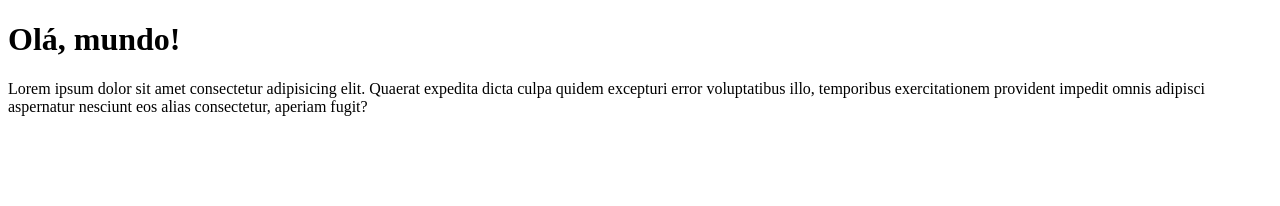
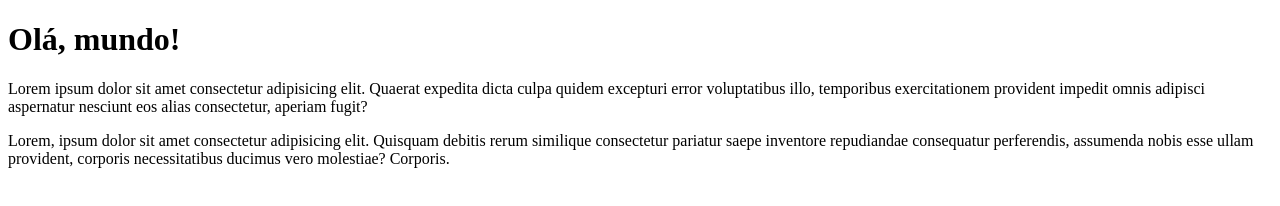
Before and after one commit to GuilhermeMontaldo/ola_mundo, a plain HTML site: page site-exemplo/index.html in a window 1280 px wide. Drawn offline with Linux system fonts and the light colour scheme.

Commit message:
criei outro paragrafo

```diff
--- a/site-exemplo/index.html
+++ b/site-exemplo/index.html
@@ -13,6 +13,11 @@
         dicta culpa quidem excepturi error voluptatibus illo, temporibus
         exercitationem provident impedit omnis adipisci aspernatur nesciunt eos
         alias consectetur, aperiam fugit?</p>
+    <p>Lorem, ipsum dolor sit amet consectetur adipisicing elit. Quisquam
+        debitis rerum similique consectetur pariatur saepe inventore
+        repudiandae consequatur perferendis, assumenda nobis esse
+        ullam provident, corporis necessitatibus ducimus vero
+        molestiae? Corporis.</p>
 </body>
 
 </html>
```
